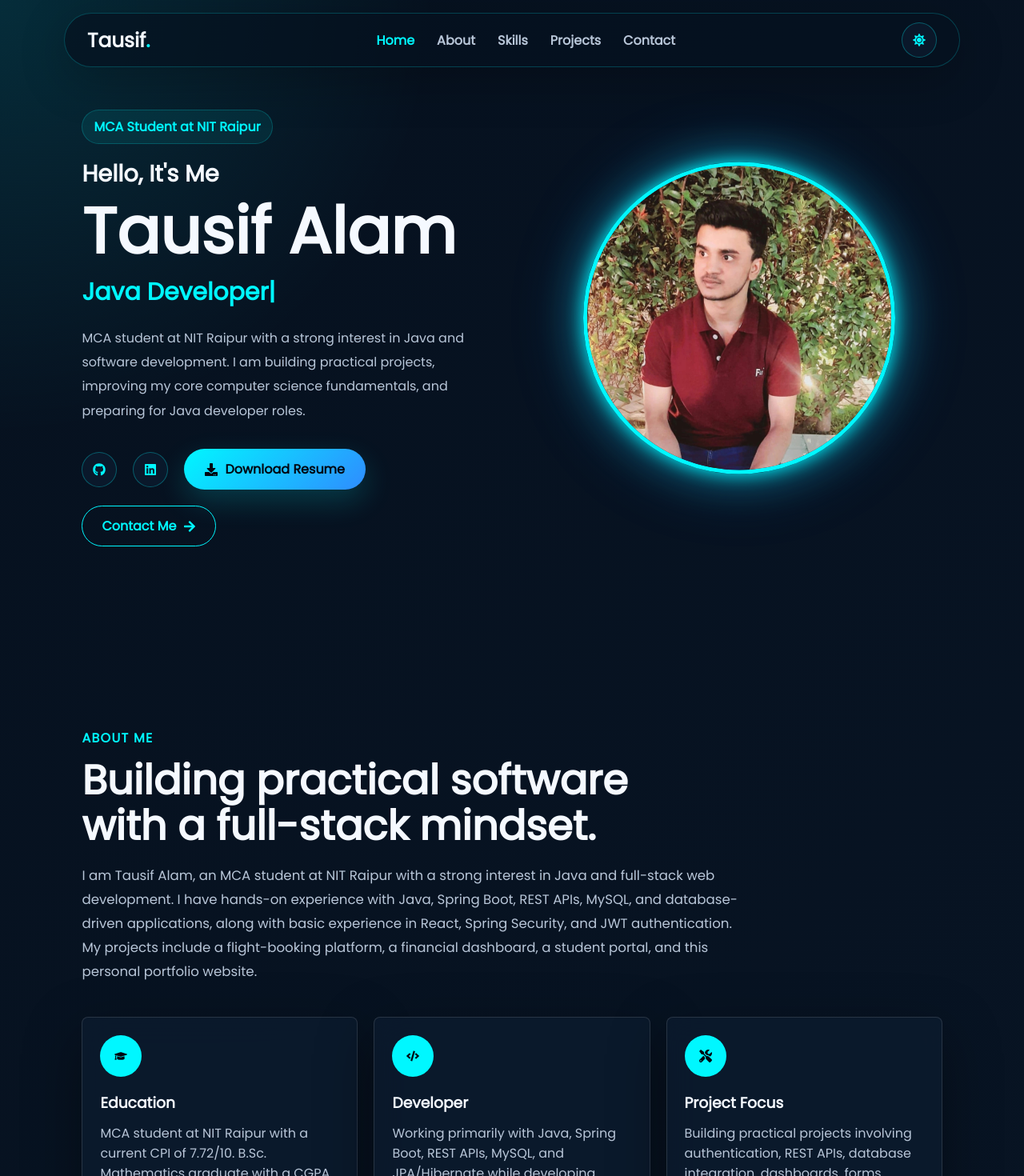
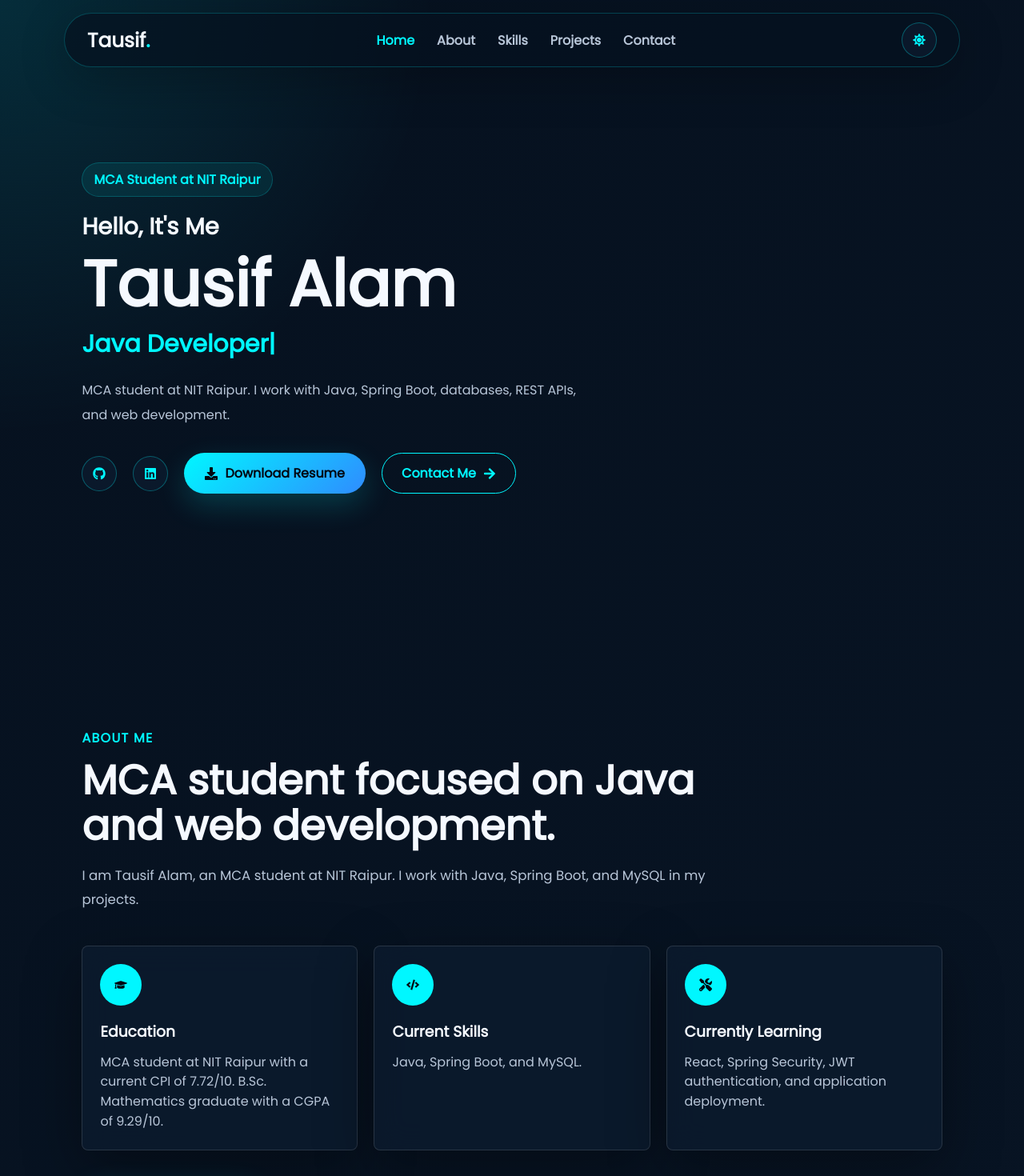
Before and after one commit to tausifalam6879/Portfolio-Website, a React (Vite) app: page / in a window 1280 px wide. Shown: the top 1470 px of the page at 80% size. Built offline with nearby package versions, Linux system fonts and the light colour scheme.

Commit message:
Refine portfolio copy and remove profile photo

```diff
--- a/src/components/About/About.jsx
+++ b/src/components/About/About.jsx
@@ -10,13 +10,13 @@ const aboutCards = [
   },
   {
     icon: <FaCode />,
-    title: "Developer",
-    text: "Working primarily with Java, Spring Boot, REST APIs, MySQL, and JPA/Hibernate while developing practical skills in React, Spring Security, and JWT authentication.",
+    title: "Current Skills",
+    text: "Java, Spring Boot, and MySQL.",
   },
   {
     icon: <FaTools />,
-    title: "Project Focus",
-    text: "Building practical projects involving authentication, REST APIs, database integration, dashboards, forms, deployment workflows, and clean user-interface flows.",
+    title: "Currently Learning",
+    text: "React, Spring Security, JWT authentication, and application deployment.",
   },
 ];
 
@@ -32,17 +32,12 @@ const About = () => {
       >
         <p className="section-kicker">About Me</p>
         <h2 className="section-title">
-          Building practical software with a full-stack mindset.
+          MCA student focused on Java and web development.
         </h2>
 
         <p className="section-lead">
-          I am Tausif Alam, an MCA student at NIT Raipur with a strong interest
-          in Java and full-stack web development. I have hands-on experience
-          with Java, Spring Boot, REST APIs, MySQL, and database-driven
-          applications, along with basic experience in React, Spring Security,
-          and JWT authentication. My projects include a flight-booking platform,
-          a financial dashboard, a student portal, and this personal portfolio
-          website.
+          I am Tausif Alam, an MCA student at NIT Raipur. I work with Java,
+          Spring Boot, and MySQL in my projects.
         </p>
 
         <div className="about-grid">
--- a/src/components/Hero/Hero.jsx
+++ b/src/components/Hero/Hero.jsx
@@ -2,7 +2,6 @@ import { motion } from "framer-motion";
 import { TypeAnimation } from "react-type-animation";
 import { FaArrowRight, FaDownload, FaGithub, FaLinkedin } from "react-icons/fa";
 import { Link } from "react-scroll";
-import hero from "../../assets/images/hero.jpeg";
 import resumeFile from "../../assets/resume/Tausif_Alam_Resume.pdf";
 import { profile } from "../../styles/theme";
 
@@ -41,9 +40,8 @@ const Hero = () => {
         />
 
         <p className="hero-description">
-          MCA student at NIT Raipur with a strong interest in Java and software
-          development. I am building practical projects, improving my core
-          computer science fundamentals, and preparing for Java developer roles.
+          MCA student at NIT Raipur. I work with Java, Spring Boot, databases,
+          REST APIs, and web development.
         </p>
 
         <div
@@ -95,26 +93,6 @@ const Hero = () => {
         </div>
       </motion.div>
 
-      <motion.div
-        className="hero-visual"
-        initial={{ x: 100, opacity: 0 }}
-        animate={{ x: 0, opacity: 1 }}
-        transition={{ duration: 0.8 }}
-      >
-        <motion.img
-          className="hero-image"
-          src={hero}
-          alt="Tausif Alam"
-          animate={{
-            y: [0, -15, 0],
-          }}
-          transition={{
-            duration: 4,
-            repeat: Infinity,
-            ease: "easeInOut",
-          }}
-        />
-      </motion.div>
     </section>
   );
 };
--- a/src/styles/global.css
+++ b/src/styles/global.css
@@ -220,14 +220,12 @@ img {
 .hero {
   display: flex;
   align-items: center;
-  justify-content: space-between;
-  gap: 60px;
   padding-top: 130px;
 }
 
-.hero-content,
-.hero-visual {
-  flex: 1;
+.hero-content {
+  width: 100%;
+  max-width: 820px;
 }
 
 .hero-greeting {
@@ -298,23 +296,6 @@ img {
   transform: translateY(-3px);
 }
 
-.hero-visual {
-  display: flex;
-  justify-content: center;
-}
-
-.hero-image {
-  width: min(390px, 78vw);
-  aspect-ratio: 1;
-  border-radius: 50%;
-  object-fit: cover;
-  border: 5px solid var(--accent);
-  box-shadow:
-    0 0 20px rgba(0, 247, 255, 0.9),
-    0 0 55px rgba(0, 247, 255, 0.48),
-    0 0 90px rgba(47, 140, 255, 0.28);
-}
-
 .about-grid,
 .skills-grid,
 .projects-grid {
@@ -377,22 +358,25 @@ img {
 }
 
 .skill-chip-list {
-  display: flex;
-  flex-wrap: wrap;
+  display: grid;
+  grid-template-columns: 1fr;
   gap: 12px;
 }
 
 .skill-chip {
-  display: inline-flex;
+  display: flex;
   align-items: center;
+  justify-content: center;
+  width: 100%;
   min-height: 36px;
   padding: 8px 13px;
   color: var(--accent);
   background: rgba(0, 247, 255, 0.08);
   border: 1px solid rgba(0, 247, 255, 0.18);
-  border-radius: 999px;
+  border-radius: 8px;
   font-size: 0.9rem;
   font-weight: 700;
+  text-align: center;
 }
 
 .projects-grid {
```
